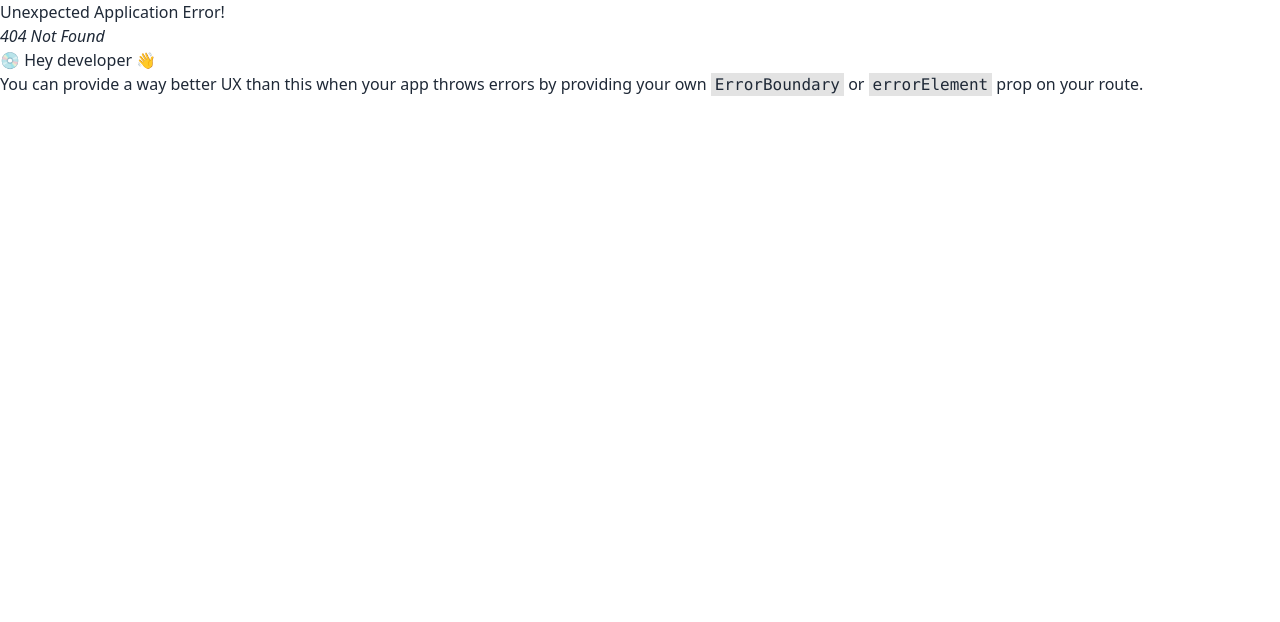
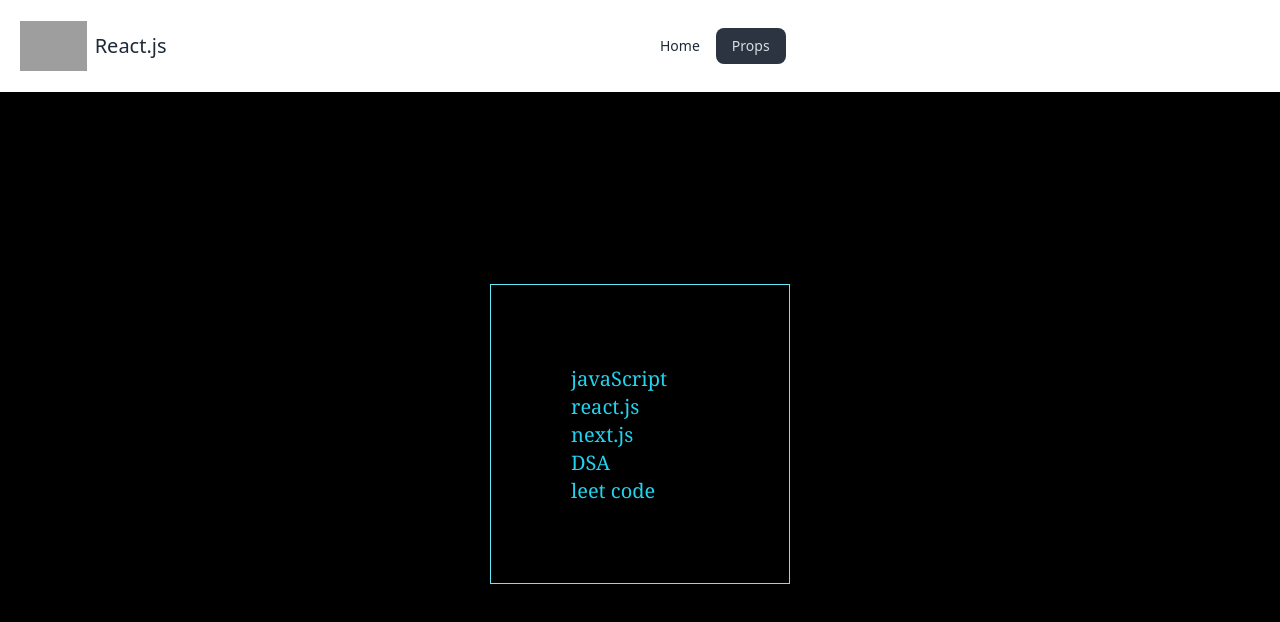
Before and after one commit to minhazapon/react-2025-part2, a React (Vite) app: page /props in a window 1280 px wide. Before the commit this address had no page. Shown: the top 622 px of the page. Built offline with nearby package versions, Linux system fonts and the light colour scheme; grey boxes are pictures that could not be loaded.

Commit message:
added file

```diff
--- a/src/Nav.jsx
+++ b/src/Nav.jsx
@@ -6,6 +6,7 @@ function Nav() {
     const navS = <>
 
         <li><NavLink to='/'>Home</NavLink></li>
+        <li><NavLink to='/props'>Props</NavLink></li>
 
     </>
 
--- /dev/null
+++ b/src/home file/ChildProps.jsx
@@ -0,0 +1,19 @@
+
+
+function ChildProps({ aponskills }) {
+    return (
+        <>
+            <div className=" flex justify-center ">
+                <div className=" mt-48 border-[1px] border-cyan-300 w-[300px]  h-[300px] p-20">
+                    <p className=" text-xl font-serif text-cyan-400"> {aponskills.s1} </p>
+                    <p className=" text-xl font-serif text-cyan-400"> {aponskills.s2} </p>
+                    <p className=" text-xl font-serif text-cyan-400"> {aponskills.s3} </p>
+                    <p className=" text-xl font-serif text-cyan-400"> {aponskills.s4} </p>
+                    <p className=" text-xl font-serif text-cyan-400"> {aponskills.s5} </p>
+                </div>
+            </div>
+        </>
+    )
+}
+
+export default ChildProps
--- a/src/home file/Looping.jsx
+++ b/src/home file/Looping.jsx
@@ -1,5 +1,4 @@
 import { useState } from "react"
-
 
 function Looping() {
 
--- /dev/null
+++ b/src/home file/Props.jsx
@@ -0,0 +1,30 @@
+import ChildProps from "./ChildProps"
+
+
+function Props() {
+
+    const aponskills = {
+
+        s1: 'javaScript',
+        s2: 'react.js',
+        s3: 'next.js',
+        s4: 'DSA',
+        s5: 'leet code'
+
+    }
+
+    return (
+        <>
+            <div className=" bg-black h-screen ">
+                <div>
+
+                    <ChildProps aponskills={aponskills}></ChildProps>
+
+                </div>
+            </div>
+        </>
+
+    )
+}
+
+export default Props
--- a/src/main.jsx
+++ b/src/main.jsx
@@ -8,6 +8,7 @@ import {
 } from "react-router-dom";
 import Home from './Home';
 import Root from './Root';
+import Props from './home file/Props';
 
 const router = createBrowserRouter([
   {
@@ -18,6 +19,10 @@ const router = createBrowserRouter([
         path: "/",
         element: <Home></Home>,
       },
+      {
+        path: "/props",
+        element: <Props></Props>,
+      },
     ],
   },
 ]);
```
